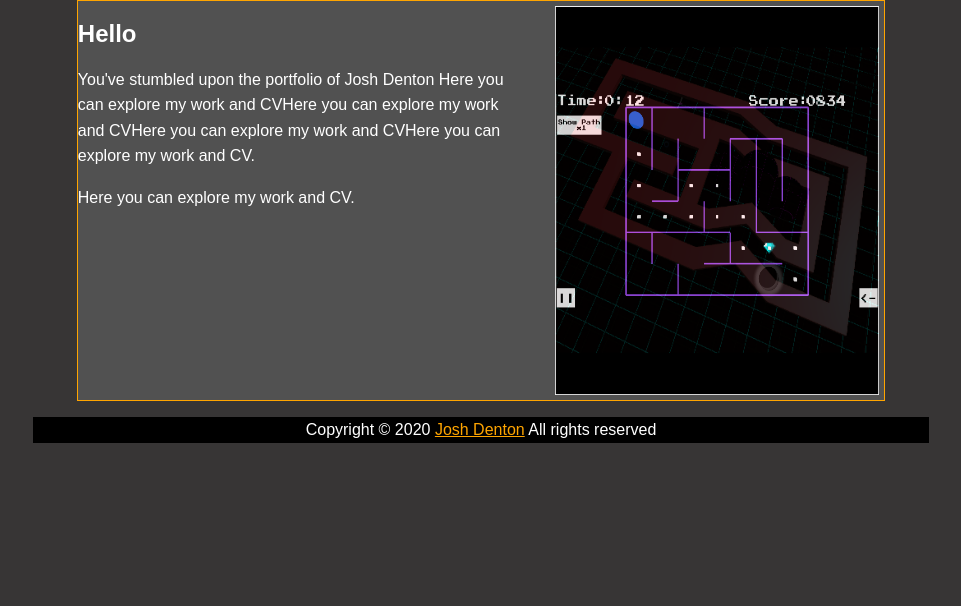
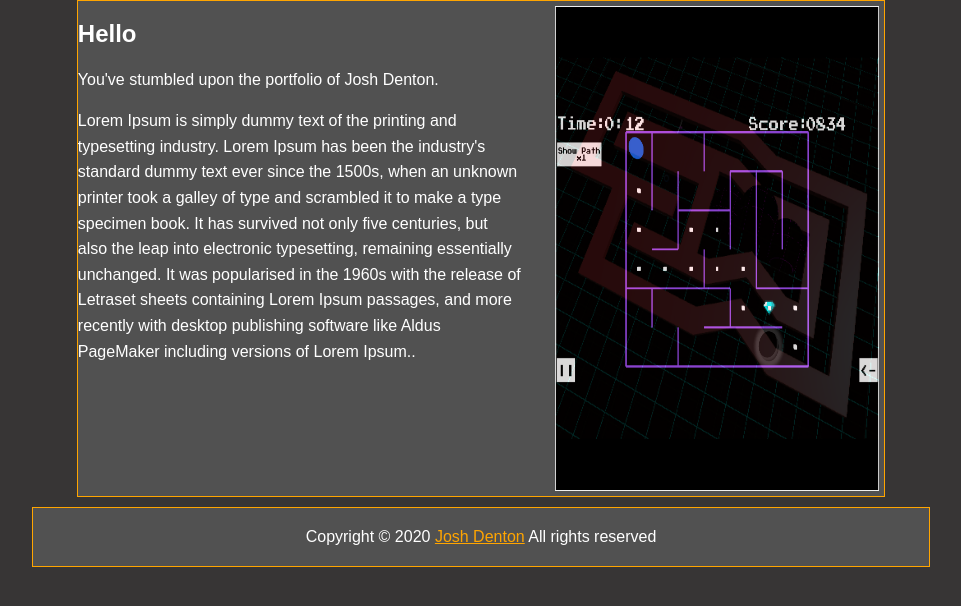
Before and after one commit to joshuadenton5/joshuadenton.github.io, a PHP site: page / in a window 1280 px wide. Shown: the part 175-781 px from the top of the page, without its empty margins (159-1120 px from the left). Run offline with PHP 8.4, Linux system fonts and the light colour scheme.

Commit message:
changed image size

```diff
--- a/css/style.css
+++ b/css/style.css
@@ -71,7 +71,7 @@ body {
 }
 
 #showcase {
-    height: 387px;
+    height: 483px;
     position:relative;
     background-repeat: no-repeat;
     background-position: center;
@@ -146,12 +146,15 @@ body {
 #sidebar {
 
 }
-#main-footer{
-	background: black;
-	color:white;
-	text-align: center;
-    width:70%;
-    margin:auto;
+#main-footer {
+    background: rgb(81, 81, 81);
+    color: white;
+    text-align: center;
+    width: 70%;
+    margin: auto;
+    margin-top:10px;
+    border:ridge thin;
+    border-color:orange;
 }
 #main-footer a{
     color:orange;
--- a/index.html
+++ b/index.html
@@ -34,8 +34,8 @@
         <div class="mainCon">
             <section id="main">
                 <h1>Hello</h1>
-                <p>You've stumbled upon the portfolio of Josh Denton Here you can explore my work and CVHere you can explore my work and CVHere you can explore my work and CVHere you can explore my work and CV. </p>
-                <p>Here you can explore my work and CV.</p>
+                <p>You've stumbled upon the portfolio of Josh Denton. </p>
+                <p>Lorem Ipsum is simply dummy text of the printing and typesetting industry. Lorem Ipsum has been the industry's standard dummy text ever since the 1500s, when an unknown printer took a galley of type and scrambled it to make a type specimen book. It has survived not only five centuries, but also the leap into electronic typesetting, remaining essentially unchanged. It was popularised in the 1960s with the release of Letraset sheets containing Lorem Ipsum passages, and more recently with desktop publishing software like Aldus PageMaker including versions of Lorem Ipsum..</p>
             </section>
             <section id="showcase">
                 <img class="bottom" src="./images/tf_1.jpg" />
```
